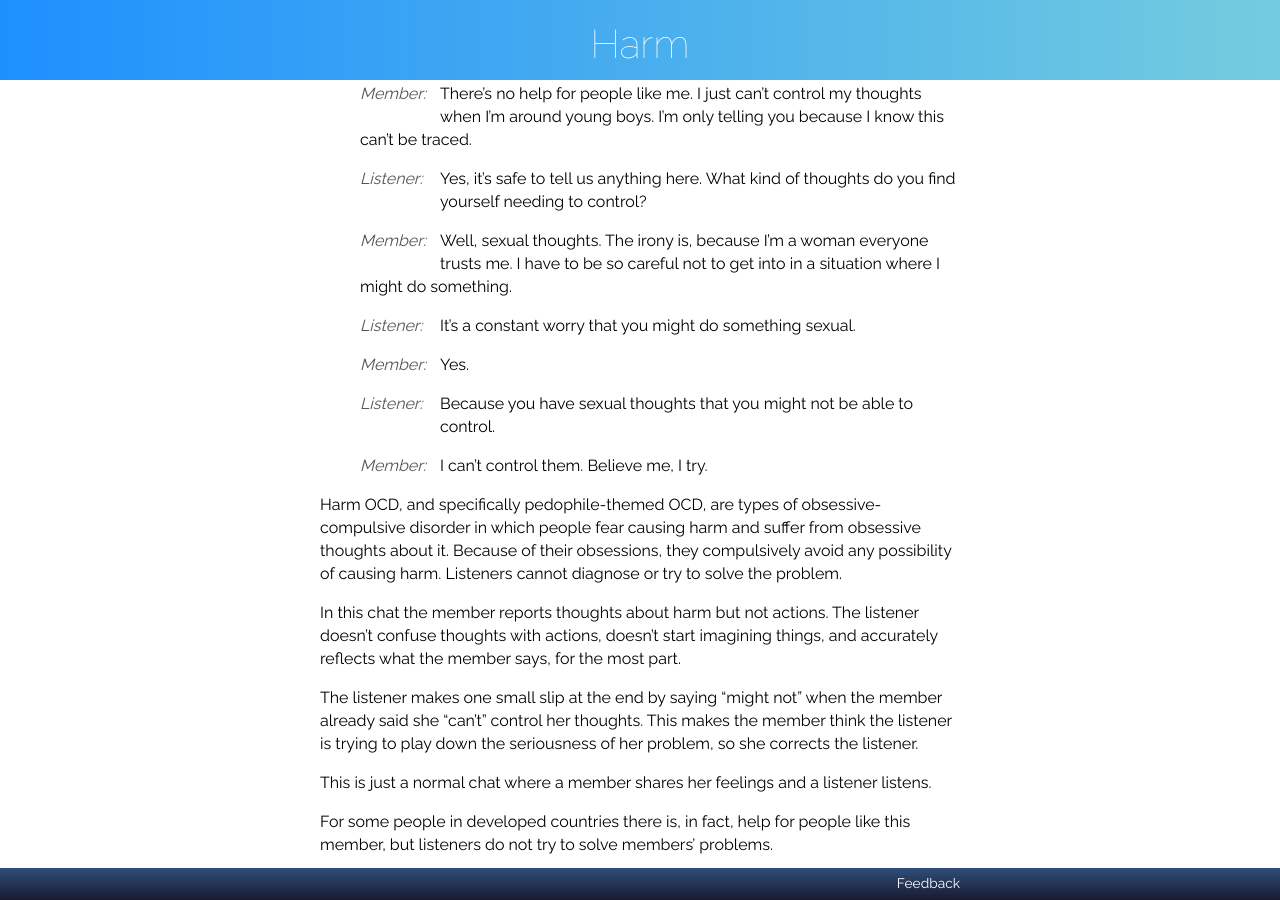
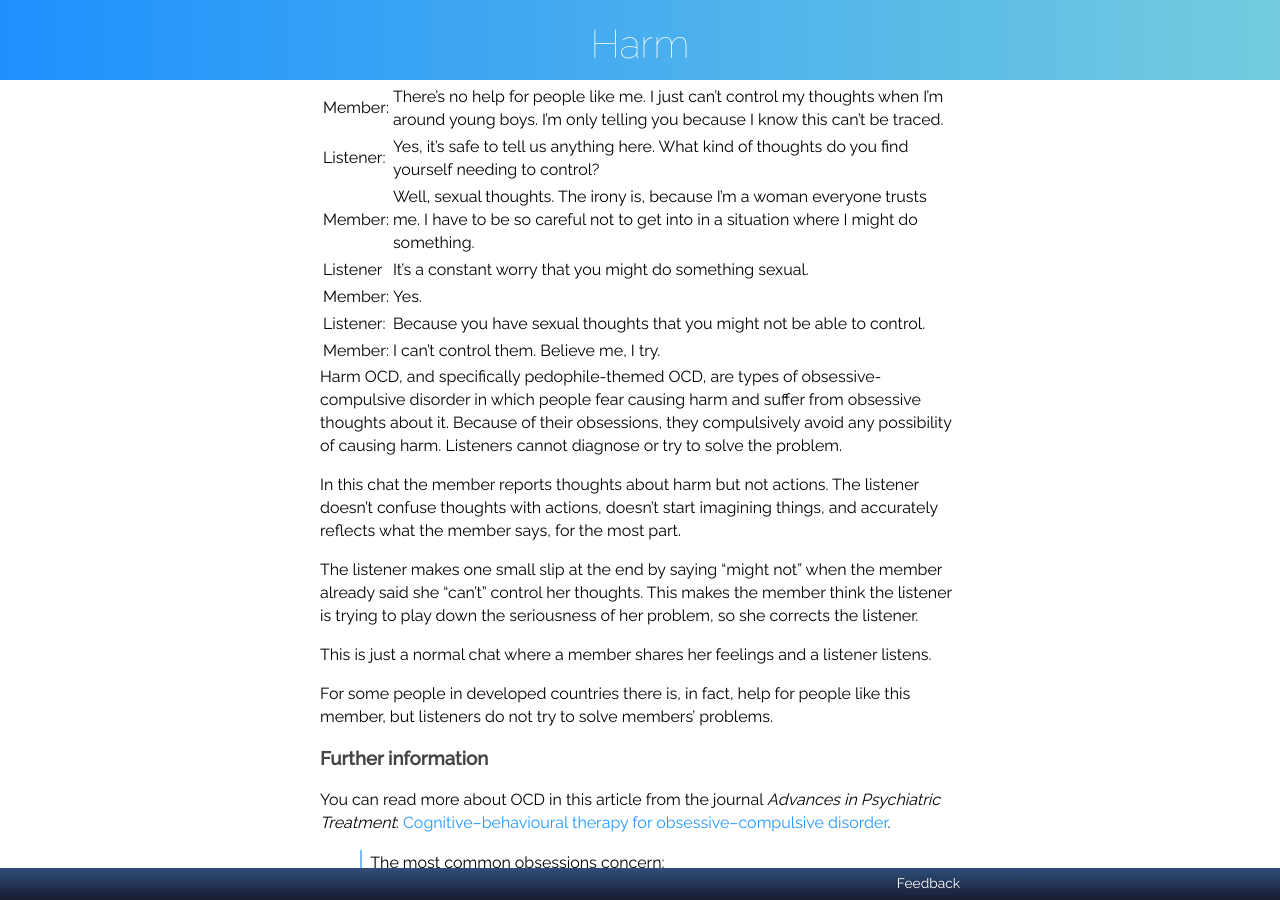
Before and after one commit to RarelyCharlie/rarelycharlie.github.io, a Jekyll site: the page built from _guide/harm.md, in a window 1280 px wide and 900 px high, scrolled down 21178 px. Built offline with Jekyll 4.4.1, drawn with Linux system fonts in a browser that asks for light colours; nearby versions of some CDN libraries.

Commit message:
chat table

```diff
--- a/_guide/harm.md
+++ b/_guide/harm.md
@@ -624,25 +624,13 @@ QUIZ
 
 # OCD
 
-*Member:* There's no help for people like me. I just can't control my thoughts when I'm around young boys. I'm only telling you because I know this can't be traced.
-{:.chat}
-
-*Listener:* Yes, it's safe to tell us anything here. What kind of thoughts do you find yourself needing to control?
-{:.chat}
-
-*Member:* Well, sexual thoughts. The irony is, because I'm a woman everyone trusts me. I have to be so careful not to get into in a situation where I might do something.
-{:.chat}
-
-*Listener:* It's a constant worry that you might do something sexual.
-{:.chat}
-
-*Member:* Yes.
-{:.chat}
-
-*Listener:* Because you have sexual thoughts that you might not be able to control.
-{:.chat}
-
-*Member:* I can't control them. Believe me, I try.
+|Member:|There's no help for people like me. I just can't control my thoughts when I'm around young boys. I'm only telling you because I know this can't be traced.
+|Listener:|Yes, it's safe to tell us anything here. What kind of thoughts do you find yourself needing to control?
+|Member:|Well, sexual thoughts. The irony is, because I'm a woman everyone trusts me. I have to be so careful not to get into in a situation where I might do something.
+|Listener|It's a constant worry that you might do something sexual.
+|Member:|Yes.
+|Listener:|Because you have sexual thoughts that you might not be able to control.
+|Member:|I can't control them. Believe me, I try.
 {:.chat}
 
 Harm OCD, and specifically pedophile-themed OCD, are types of obsessive-compulsive disorder in which people fear causing harm and suffer from obsessive thoughts about it. Because of their obsessions, they compulsively avoid any possibility of causing harm. Listeners cannot diagnose or try to solve the problem.
```
